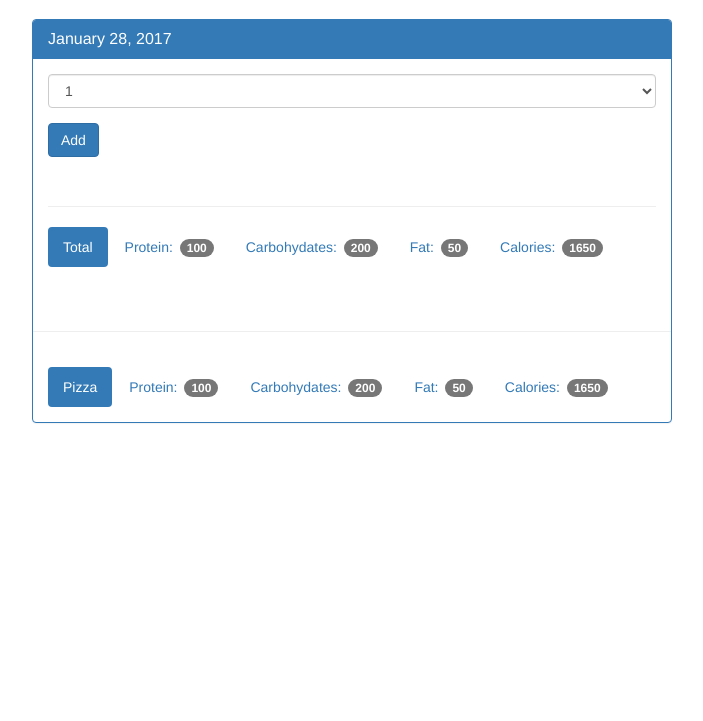
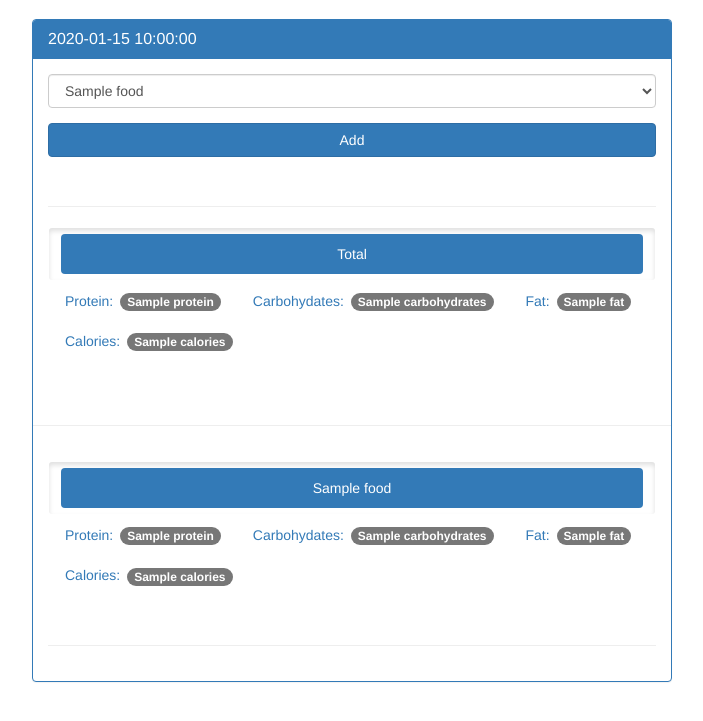
Before and after one commit to bicosteve/Food-Tracker, a Flask app: template templates/day.html in a window 1280 px wide. Shown: the part 51-772 px from the top of the page, without its empty margins (288-991 px from the left). Run offline with Flask 2, Linux system fonts and the light colour scheme; the template is opened without the code that fills it: most values are stand-ins (such as "Sample title", 1, 10 or a date in 2020); some libraries are stand-ins or nearby versions.

Commit message:
added queries on all dates,getting food totals and food databases

```diff
--- a/app.py
+++ b/app.py
@@ -39,22 +39,59 @@ def index():
     cur = db.execute('select entry_date from log_date order by entry_date desc')
     results = cur.fetchall()
 
-    neat_results = []
+    date_results = []
+
 
     for item in results:
         single_date = {}
 
+        single_date['entry_date']  = item['entry_date']
+
         d = datetime.strptime(str(item['entry_date']), '%Y%m%d')
-        single_date['entry_date'] = datetime.strftime(d,'%B %d, %Y')
+        single_date['pretty_date'] = datetime.strftime(d,'%B %d, %Y')
 
-        neat_results.append(single_date)
+        date_results.append(single_date)
 
 
-    return render_template('home.html', results=neat_results)
+    return render_template('home.html', results=date_results)
 
-@app.route('/view')
-def view():
-    return render_template('day.html')
+@app.route('/view/<date>', methods=['GET','POST']) #date to look like 20200523
+def view(date):
+    db = get_db()
+
+    cur = db.execute('select id, entry_date from log_date where entry_date = ?',[date])
+    date_result = cur.fetchone()
+
+    if request.method == 'POST':
+        #return 'The food item select is {}'.format(request.form['food-select'])
+        db.execute('insert into food_date (food_id, log_date_id) values (?,?)', [request.form.get('food-select'),date_result['id']])
+        db.commit()
+
+    #putting dates on the form
+    d = datetime.strptime(str(date_result['entry_date']), '%Y%m%d')
+    pretty_date = datetime.strftime(d,'%B %d, %Y')
+
+    #populating form with food info
+    food_cur = db.execute('select id, name from food')
+    food_results = food_cur.fetchall()
+
+    log_cur = db.execute('select food.name, food.protein, food.carbohydrates, food.fat, food.calories from  log_date join food_date on food_date.log_date_id = log_date.id join food on food.id = food_date.food_id where log_date.entry_date=?',[date])
+    log_results = log_cur.fetchall()
+
+    totals = {}
+    totals['protein'] = 0
+    totals['carbohydrates'] = 0
+    totals['fat'] = 0
+    totals['calories'] = 0
+
+    for food in log_results:
+        totals['protein'] += food['protein']
+        totals['carbohydrates'] += food['carbohydrates']
+        totals['fat'] += food['fat']
+        totals['calories'] += food['calories']
+
+
+    return render_template('day.html', entry_date=date_result['entry_date'],  pretty_date=pretty_date, food_results=food_results, log_results=log_results, totals=totals)
 
 @app.route('/food', methods=['GET','POST'])
 def food():
--- a/templates/day.html
+++ b/templates/day.html
@@ -36,44 +36,51 @@
         <div>
           <div class="panel panel-primary">
             <div class="panel-heading">
-              <h3 class="panel-title">January 28, 2017</h3>
+              <h3 class="panel-title">{{pretty_date}}</h3>
             </div>
 
             <div class="panel-body">
 
-              <form method="POST" action="/">
-                <div class="form-group">
-                  <select class="form-control">
-                    <option>1</option>
+              <form method="POST" action="{{url_for('view', date=entry_date)}}">
+                <div class="form-group" >
+                  <select class="form-control" name="food-select">
+                    {% for food in food_results%}
+                        <option value={{ food.id }}>{{food.name}}</option>
+                    {% endfor %}
                   </select>
                 </div>
 
-                <button type="submit" class="btn btn-primary">Add</button>
+                <button type="submit" class="btn btn-primary btn-block">Add</button>
 
               </form>
 
               <div class="page-header"></div>
 
               <ul class="nav nav-pills" role="tablist">
-                <li class="active"><a>Total</a></li>
-                <li><a>Protein: <span class="badge">100</span></a></li>
-                <li><a>Carbohydates: <span class="badge">200</span></a></li>
-                <li><a>Fat: <span class="badge">50</span></a></li>
-                <li><a>Calories: <span class="badge">1650</span></a></li>
+                <li class="active btn btn-outline-light btn-block"><a>Total</a></li>
+                <li><a>Protein: <span class="badge">{{totals.protein}}</span></a></li>
+                <li><a>Carbohydates: <span class="badge">{{totals.carbohydrates}}</span></a></li>
+                <li><a>Fat: <span class="badge">{{totals.fat}}</span></a></li>
+                <li><a>Calories: <span class="badge">{{totals.calories}}</span></a></li>
               </ul>
-
             </div>
 
             <div class="page-header"></div>
 
+            {% for food in log_results %}
+
             <div class="panel-body">
               <ul class="nav nav-pills" role="tablist">
-                <li class="active"><a>Pizza</a></li>
-                <li><a>Protein: <span class="badge">100</span></a></li>
-                <li><a>Carbohydates: <span class="badge">200</span></a></li>
-                <li><a>Fat: <span class="badge">50</span></a></li>
-                <li><a>Calories: <span class="badge">1650</span></a></li>
+                <li class="active btn btn-outline-light btn-block"><a>{{food.name}}</a></li>
+                <li><a>Protein: <span class="badge">{{food.protein}}</span></a></li>
+                <li><a>Carbohydates: <span class="badge">{{food.carbohydrates}}</span></a></li>
+                <li><a>Fat: <span class="badge">{{food.fat}}</span></a></li>
+                <li><a>Calories: <span class="badge">{{food.calories}}</span></a></li>
               </ul>
+
+              {% endfor %}
+              <div class="page-header"></div>
+
             </div>
 
           </div>
--- a/templates/home.html
+++ b/templates/home.html
@@ -37,7 +37,7 @@
           <form method="POST" action="/">
             <div class="form-group">
               <label for="new-day">New Day</label>
-              <input type="date" class="form-control" name='date' id="new-day">
+              <input type="date" class="form-control" name='date' id="new-day" format="YY-m-day">
             </div>
 
             <button type="submit" class="btn btn-primary">Add</button>
@@ -49,7 +49,7 @@
           {% for r in results %}
           <div class="panel panel-primary">
             <div class="panel-heading">
-              <h3 class="panel-title">{{ r.entry_date }}</h3>
+              <h3 class="panel-title">{{ r.pretty_date }}</h3>
             </div>
             <div class="panel-body">
               <ul class="nav nav-pills" role="tablist">
@@ -57,7 +57,7 @@
                 <li><a>Carbohydates: <span class="badge">200</span></a></li>
                 <li><a>Fat: <span class="badge">50</span></a></li>
                 <li><a>Calories: <span class="badge">1650</span></a></li>
-                <li><a href="#" type="button" class="btn btn-link">View Detail</a></li>
+                <li><a href="{{url_for('view',date=r.entry_date)}}" type="button" class="btn btn-link">View Detail</a></li>
               </ul>
             </div>
           </div>
--- a/tracker.sql
+++ b/tracker.sql
@@ -19,3 +19,6 @@ create table food_date(
     log_date_id integer not null,
     primary key (food_id,log_date_id)
 );
+
+
+log_cur = db.execute('select food.name, food.protein, food.carbohydrates, food.fat, food.calories from  log_date join food_date on food_date.log_date_id = log_date.id join food on food.id = food_date.food_id where log_date.entry_date=?',[date])
```
Also changed, not shown: food_log.db.
